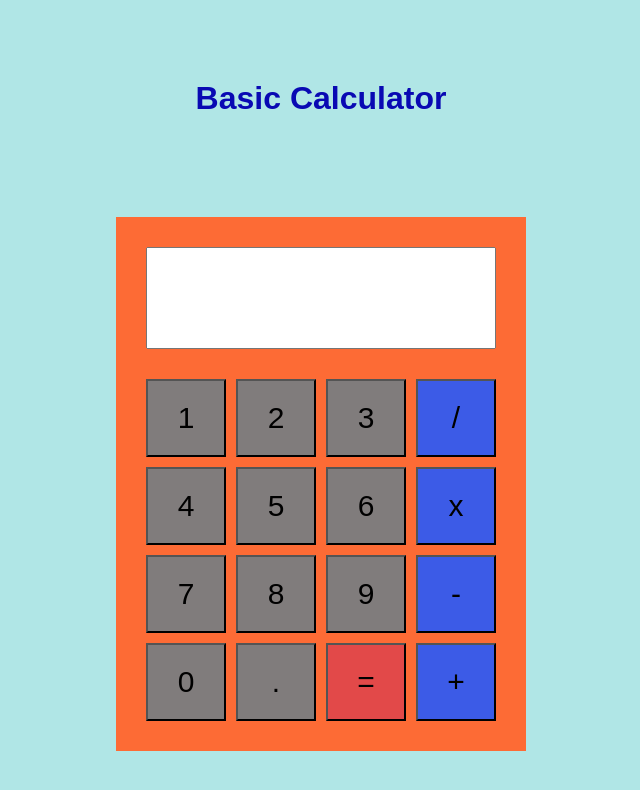
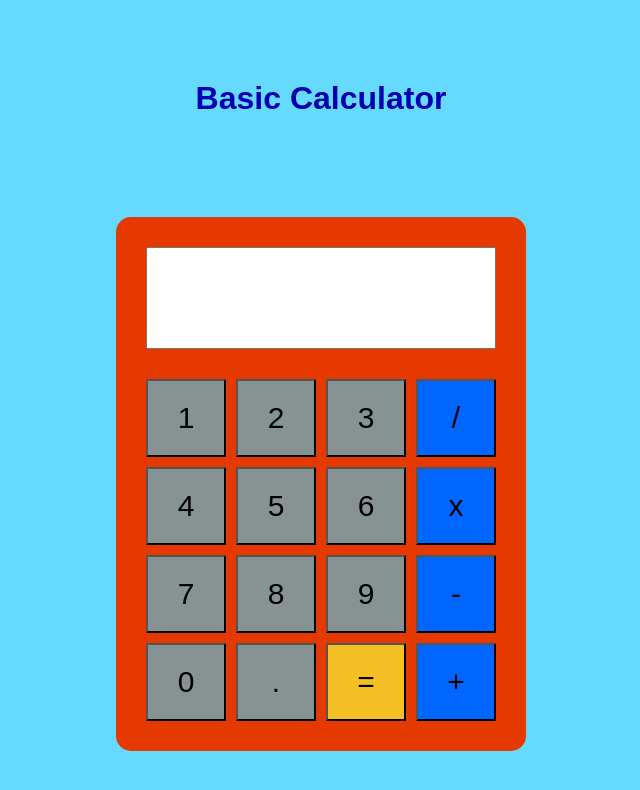
Before and after one commit to edujlulo/basic-calculator, a plain HTML site: page index.html in a window 1280 px wide. Shown: the whole page, without its empty margins (319-959 px from the left). Drawn offline with Linux system fonts and the light colour scheme.

Commit message:
Update style.css

```diff
--- a/style.css
+++ b/style.css
@@ -10,13 +10,14 @@ body {
   /* justify-content: center; */
   align-items: center;
   flex-direction: column;
-  background-color: rgb(176, 230, 230);
+  background-color: #66d9ff;
 }
 
 .title {
-  color: rgb(9, 9, 179);
+  color: #0000b3;
   margin-bottom: 100px;
   margin-top: 80px;
+  font-weight: 800;
 }
 
 .all-buttons {
@@ -24,25 +25,26 @@ body {
   grid-template-columns: repeat(4, 80px);
   grid-gap: 10px;
   padding: 30px;
-  background-color: rgb(253, 107, 53);
+  background-color: #e63900;
+  border-radius: 15px;
 }
 
 .button {
   padding: 20px;
   font-size: 30px;
   cursor: pointer;
-  background-color: rgb(128, 124, 124);
+  background-color: #879292;
 }
 
 .button-equal {
-  background-color: rgb(226, 73, 73);
+  background-color: #f4c025;
 }
 
 .button-division,
 .button-x,
 .button--,
 .button-plus {
-  background-color: rgb(60, 91, 231);
+  background-color: #0066ff;
 }
 
 .screen {
```
